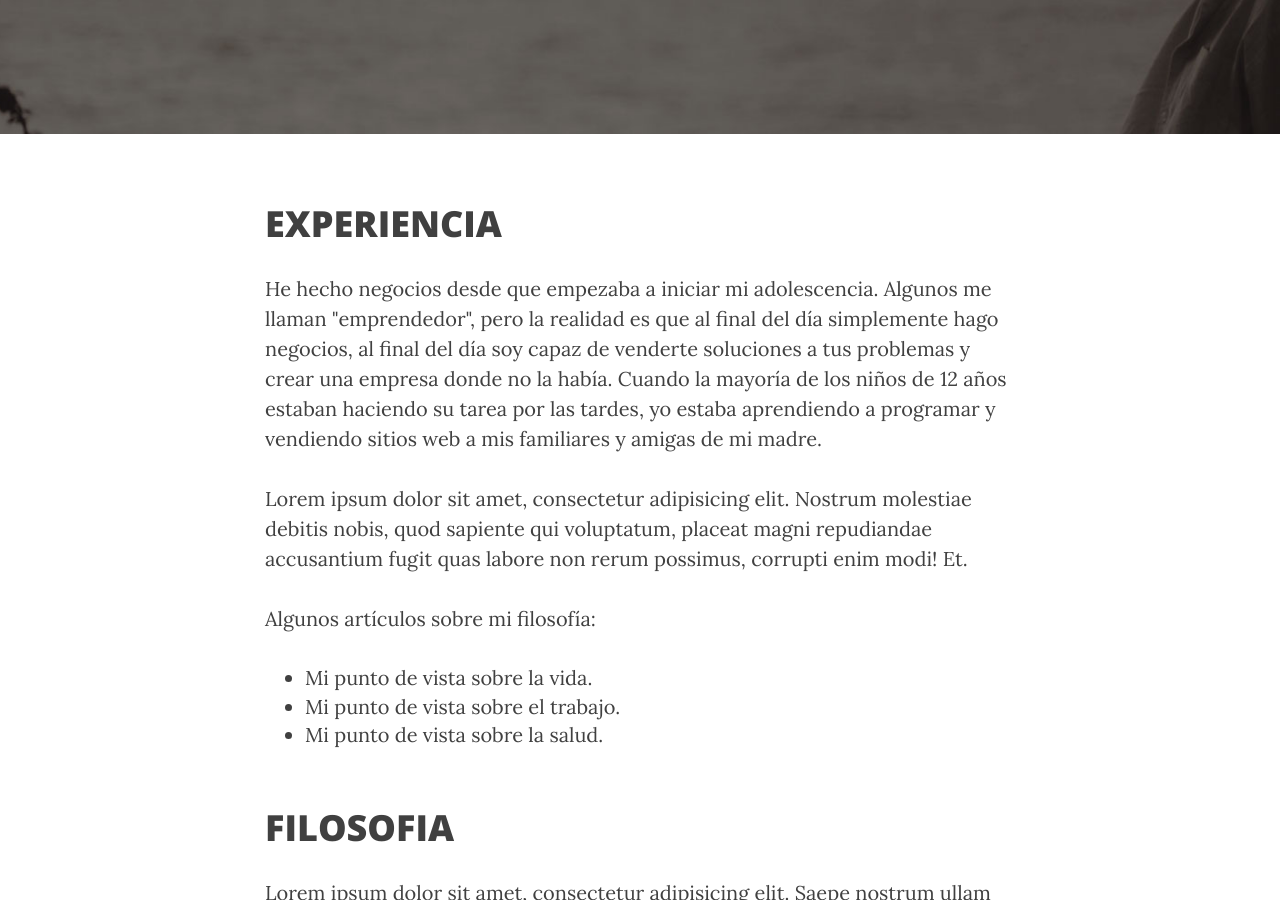
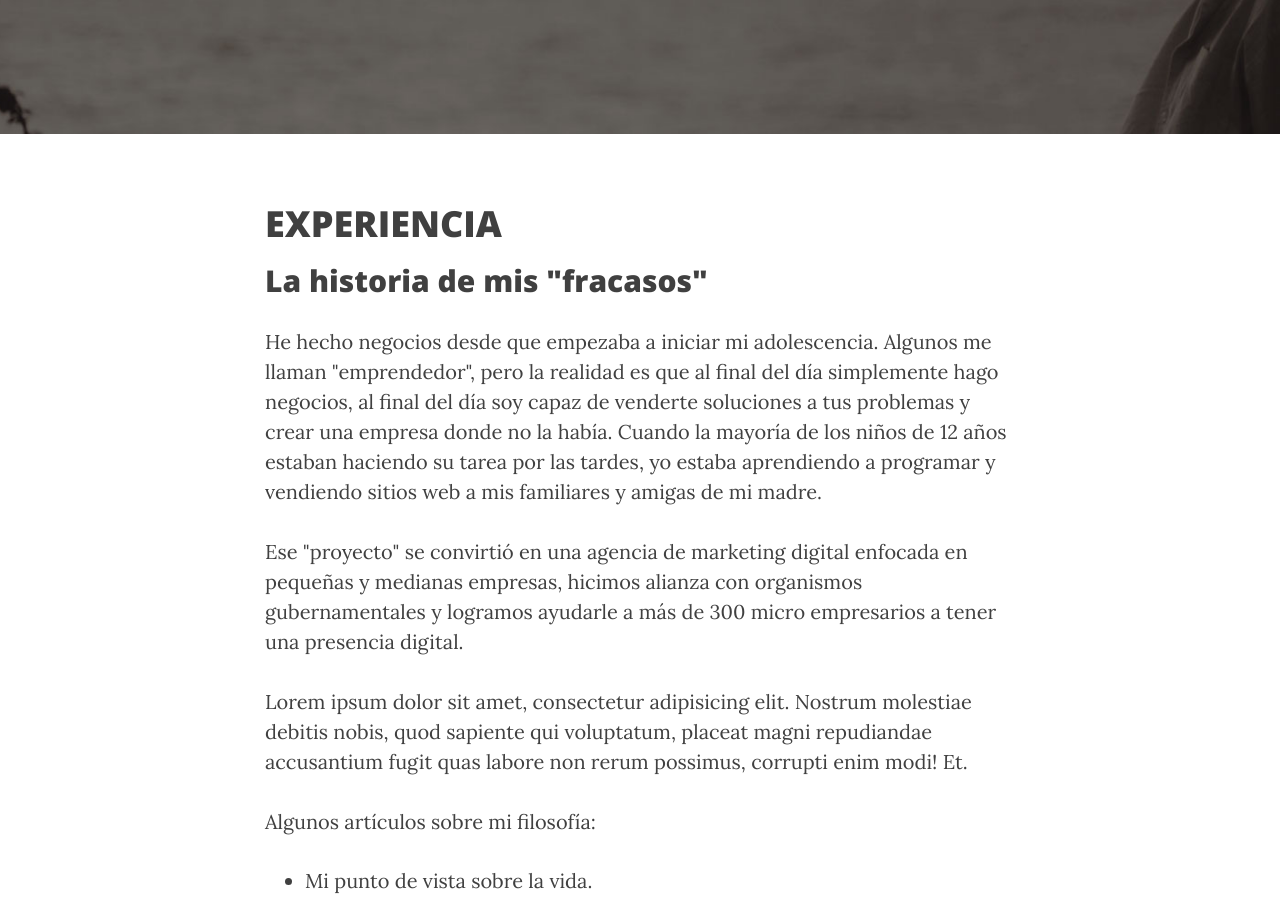
Before and after one commit to maxcantu/personal, a Jekyll site: the page built from acerca.html, in a window 1280 px wide and 900 px high, scrolled down 314 px. Built offline with Jekyll 4.4.1, drawn with Linux system fonts in a browser that asks for light colours; nearby versions of some CDN libraries.

Commit message:
fracasos

```diff
--- a/acerca.html
+++ b/acerca.html
@@ -6,10 +6,11 @@ header-img: "img/about-bg.jpg"
 ---
 
 <h1>EXPERIENCIA</h1>
+<h2>La historia de mis "fracasos"</h2>
 
 <p>He hecho negocios desde que empezaba a iniciar mi adolescencia. Algunos me llaman "emprendedor", pero la realidad es que al final del día simplemente hago negocios, al final del día soy capaz de venderte soluciones a tus problemas y crear una empresa donde no la había. Cuando la mayoría de los niños de 12 años estaban haciendo su tarea por las tardes, yo estaba aprendiendo a programar y vendiendo sitios web a mis familiares y amigas de mi madre.</p>
 
-<p></p>
+<p>Ese "proyecto" se convirtió en una agencia de marketing digital enfocada en pequeñas y medianas empresas, hicimos alianza con organismos gubernamentales y logramos ayudarle a más de 300 micro empresarios a tener una presencia digital.</p>
 
 <p>Lorem ipsum dolor sit amet, consectetur adipisicing elit. Nostrum molestiae debitis nobis, quod sapiente qui voluptatum, placeat magni repudiandae accusantium fugit quas labore non rerum possimus, corrupti enim modi! Et.</p>
 
```
